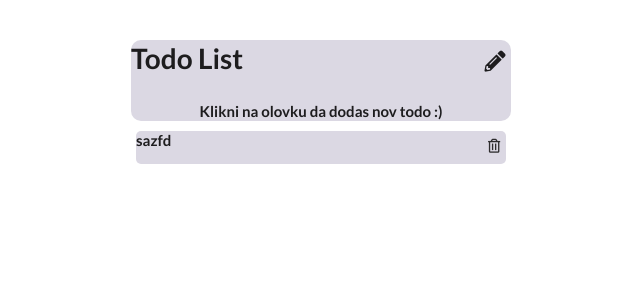
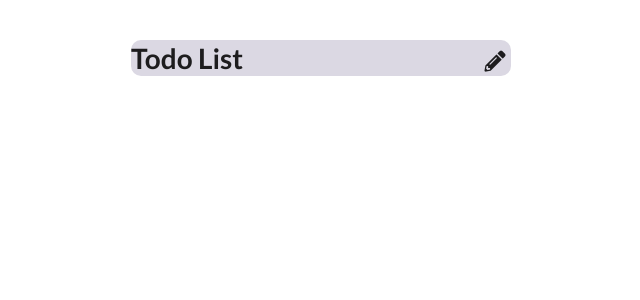
Before and after one commit to strayder90/todo-app, a React (Vite) app: page / in a window 1280 px wide. Shown: the top 300 px of the page, without its empty margins (319-959 px from the left). Built offline with nearby package versions, Linux system fonts and the light colour scheme; data requests are answered from the project's data file.

Commit message:
Smaller changes in db and HeaderTitle component.

```diff
--- a/data/db.json
+++ b/data/db.json
@@ -1,8 +1,3 @@
 {
-  "todos": [
-    {
-      "todo": "sazfd",
-      "id": 1
-    }
-  ]
+  "todos": []
 }
--- a/src/components/HeaderTitle.jsx
+++ b/src/components/HeaderTitle.jsx
@@ -16,7 +16,6 @@ export const HeaderTitle = ({ text, toggleInput }) => {
           )}
         </span>
       </h1>
-      <h4>Klikni na olovku da dodas nov todo :)</h4>
     </header>
   );
 };
```
